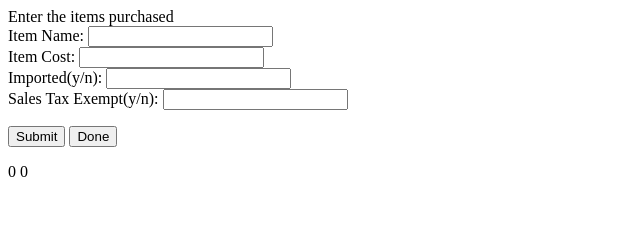
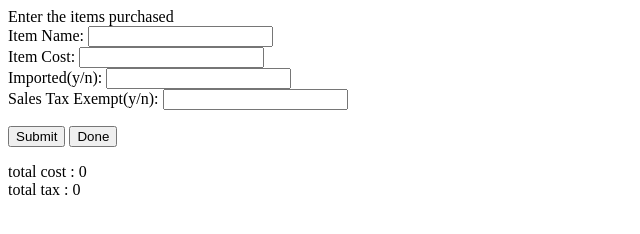
Before and after one commit to techmmr/training, a plain HTML site: page Sales Tax.html in a window 1280 px wide. Both pictures are taken after a click on the button "Done". Shown: the whole page, without its empty margins (0-640 px from the left). Drawn offline with Linux system fonts and the light colour scheme.

Commit message:
minor ui change

```diff
--- a/Sales Tax.html
+++ b/Sales Tax.html
@@ -29,7 +29,7 @@ function result() {
 	total+=items[i].cost+items[i].tax;
 	totaltax+=items[i].tax;
     }
-    text=String(total)+" "+String(totaltax);
+    text="total cost : "+String(total)+"<br>total tax : "+String(totaltax);
     document.getElementById("display").innerHTML = text;
 }
 </script>
```
